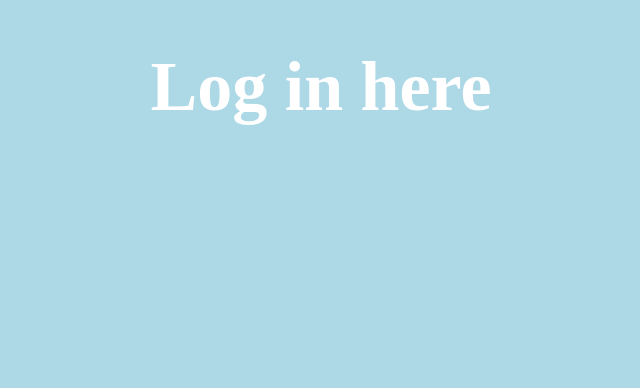
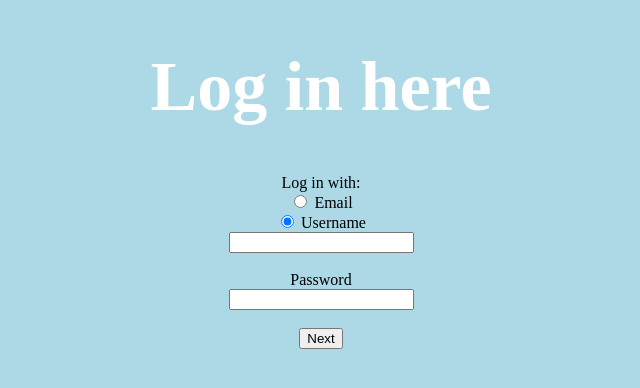
Before and after one commit to chrissietina92/gift-of-language, a Flask app: page /login in a window 1280 px wide. Shown: the top 388 px of the page, without its empty margins (319-959 px from the left). Run offline with Flask 2, Linux system fonts and the light colour scheme.

Commit message:
frontend
adding more front end

```diff
--- a/GOL_api.py
+++ b/GOL_api.py
@@ -7,12 +7,30 @@ def index():
     return render_template('index.html')
 
 
-@app.route('/login')
+
+
+
+@app.route('/login', methods=['GET', 'POST'])
 def login():
+    if request.method == 'POST':
+        form = request.form
+        get_details(form)
+        # print(form) #ImmutableMultiDict([('logintype', 'u'), ('username', 'hi'), ('password', 'Chrissie'), ('next', 'Next')])
     return render_template('login.html')
+
+def get_details(form):
+    chosen_log_in = form['logintype']
+    chosen_log_in_input = form['username']
+    password = form['password']
+
+
+
 
 @app.route('/signup')
 def signup():
+    if request.method == 'POST':
+        form = request.form
+        get_details(form)
     return render_template('signup.html')
 
 
--- a/templates/login.html
+++ b/templates/login.html
@@ -6,6 +6,25 @@
     <title>Log in page</title>
 </head>
 <body>
-<h1>Log in here</h1>
+    <h1>Log in here</h1>
+    <form action="{{ url_for('login') }}" method="POST">
+        Log in with:
+        <div class="form-check">
+          <input class="form-check-input" type="radio" name="logintype" value="email" id="email-option">
+          <label class="form-check-label" for="email-option">
+            Email
+          </label>
+        </div>
+        <div class="form-check">
+          <input class="form-check-input" type="radio" name="logintype" value="username" id="username-option" checked>
+          <label class="form-check-label" for="username-option">
+            Username
+          </label>
+        </div>
+        <input type="text" id="username" name="username"><br><br>
+        Password<br>
+        <input type="text" id="password" name="password"><br><br>
+        <input type="submit" name="next" value="Next">
+    </form>
 </body>
 </html>
```
Also changed, not shown: templates/signup.html (+15 -0 lines).
